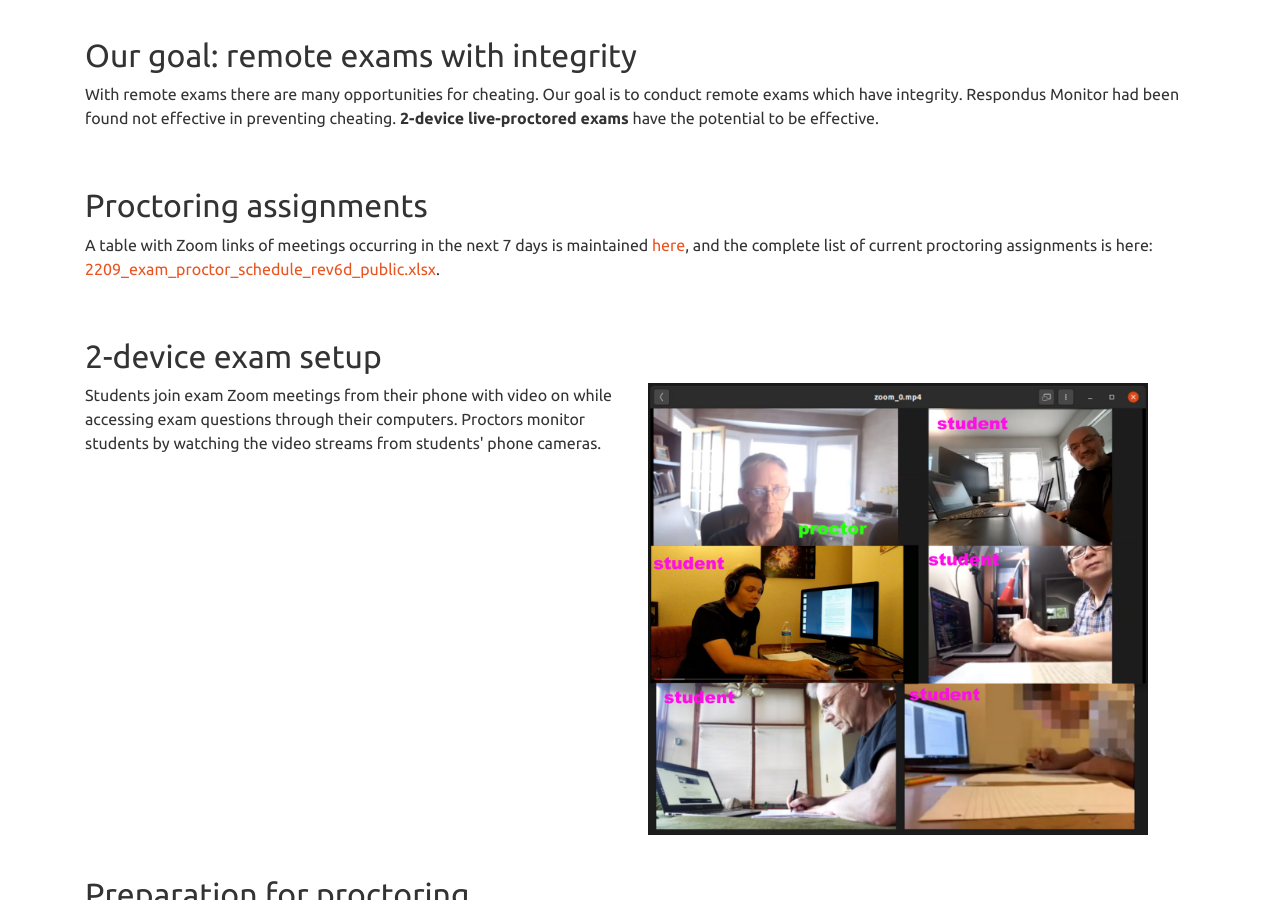
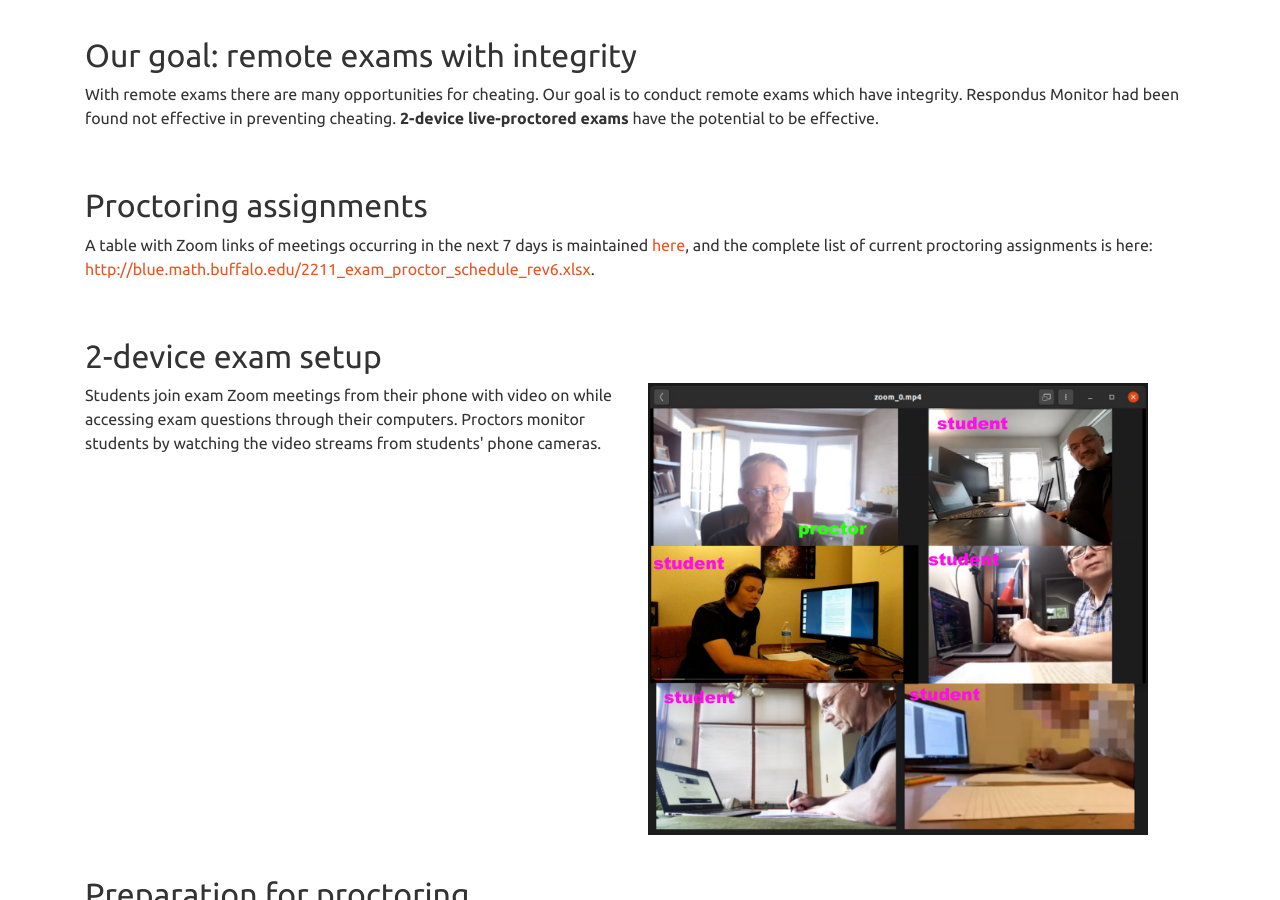
Before and after one commit to ub-math/exam_guides, a Jekyll site: the page built from docs/proctor.md, in a window 1280 px wide and 900 px high, scrolled down 539 px. Built offline with Jekyll 4.4.1, drawn with Linux system fonts in a browser that asks for light colours.

Commit message:
Update proctor.md

```diff
--- a/docs/proctor.md
+++ b/docs/proctor.md
@@ -37,7 +37,7 @@ Respondus Monitor had been found not effective in preventing cheating.
 A table with Zoom links of meetings occurring in the next 7 days is maintained
 [here](http://blue.math.buffalo.edu/exams_next_7_days.html){:target="_blank" rel="noopener"},
 and the complete list of current proctoring assignments is here:
-[2209_exam_proctor_schedule_rev6d_public.xlsx](http://blue.math.buffalo.edu/2209_exam_proctor_schedule_rev6d_public.xlsx){:target="_blank"
+[ http://blue.math.buffalo.edu/2211_exam_proctor_schedule_rev6.xlsx](http://blue.math.buffalo.edu/2211_exam_proctor_schedule_rev6.xlsx){:target="_blank"
 rel="noopener"}.
 
 
```
